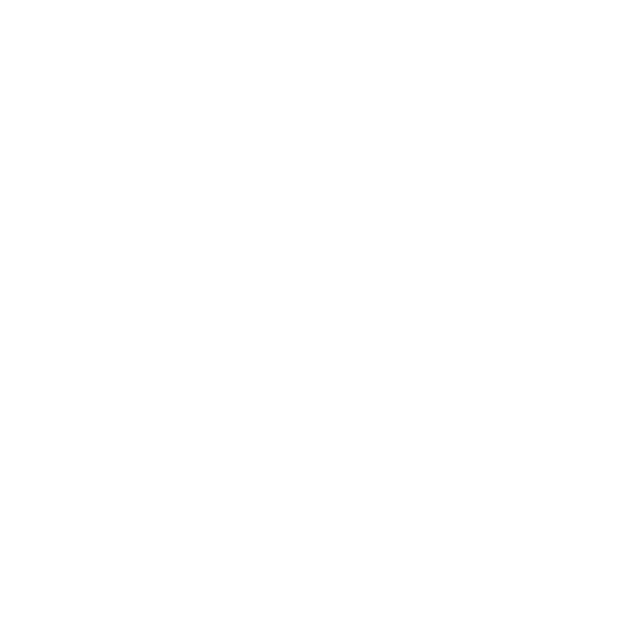
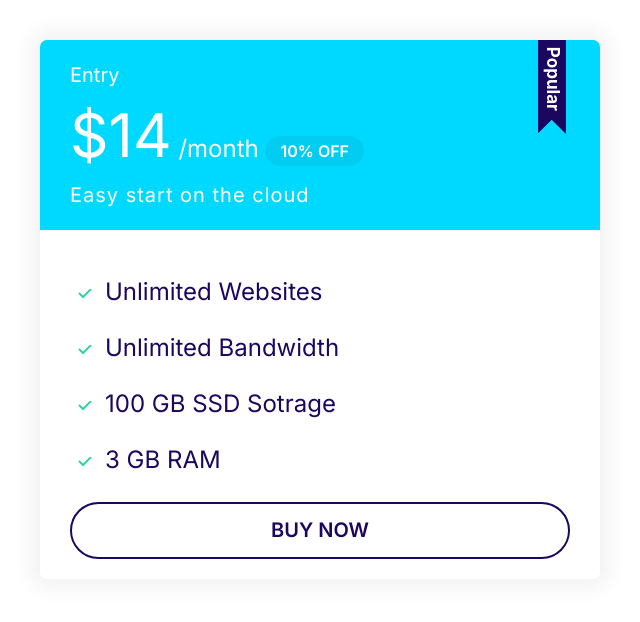
Before and after one commit to adilya2001/atrix, a plain HTML site: page index.html in a window 1280 px wide. Shown: the whole page, without its empty margins (0-640 px from the left). Drawn offline with Linux system fonts and the light colour scheme.

Commit message:
define cards

```diff
--- a/css/styles.css
+++ b/css/styles.css
@@ -23,7 +23,7 @@ html {
 body {
   font-family: Inter, Arial, Arial, Helvetica, sans-serif;
   color: var(--color-boby);
-  font-size: 2rem;
+  font-size: 2.4rem;
   line-height: 1.5;
 }
 
@@ -117,6 +117,7 @@ a {
 
 .badge--small {
   font-size: 1.6rem;
+  padding: 0.5rem 1.5rem;
 }
 
 @media screen and(min-width:1024px) {
@@ -224,6 +225,10 @@ a {
   background: #fff;
   color: var(--color-headings);
   border: 2px solid var(--color-headings);
+  border-radius: var(--border-radius);
+  padding: 1.5rem 3rem;
+  font-size: 2rem;
+  font-weight: 600;
 }
 
 .btn--outline:hover {
@@ -300,3 +305,70 @@ a {
   background: var(--color-secondary);
   color: #fff;
 }
+
+.card--secondary .badge--secondary {
+  background: #02cdf1;
+  color: #fff;
+}
+
+/* plans */
+
+.plan__name {
+  color: #fff;
+  margin: 0;
+  font-weight: 500;
+  font-size: 2rem;
+}
+
+.plan__price {
+  font-size: 6rem;
+}
+
+.plan__biling-cycle {
+  font-size: 2rem;
+  font-weight: 300;
+  opacity: 0.8;
+  margin-right: 1rem;
+}
+
+.plan__description {
+  font-size: 2rem;
+  font-weight: 300;
+  letter-spacing: 1px;
+  display: block;
+}
+
+.plan .list__item {
+  margin-bottom: 2rem;
+}
+
+.plan--popular .card__header{
+  position: relative;
+}
+
+.plan--popular .card__header::before{
+content: url(images/popular.svg);
+width: 40px;
+display: inline-block;
+position: absolute;
+top:-6px;
+right:5%
+}
+
+@media screen and(min-width:1024px) {
+  .plan__name {
+    font-size: 1.4rem;
+  }
+
+  .plan__price {
+    font-size: 5rem;
+  }
+
+  .plan__biling-cycle {
+    font-size: 1.6rem;
+  }
+
+  .plan__description{
+    font-size: 1.7rem';
+  }
+}
--- a/index.html
+++ b/index.html
@@ -13,5 +13,28 @@
       rel="stylesheet"
     />
   </head>
-  <body></body>
+  <body>
+    <div style="width: 50%; padding: 4rem">
+      <div class="plan plan--popular">
+        <div class="card card--secondary">
+          <header class="card__header">
+            <h3 class="plan__name">Entry</h3>
+            <span class="plan__price">$14</span>
+            <span class="plan__billing-cycle">/month</span>
+            <span class="badge badge--secondary badge--small">10% OFF</span>
+            <span class="plan__description">Easy start on the cloud</span>
+          </header>
+          <div class="card__body">
+            <ul class="list list--tick">
+              <li class="list__item">Unlimited Websites</li>
+              <li class="list__item">Unlimited Bandwidth</li>
+              <li class="list__item">100 GB SSD Sotrage</li>
+              <li class="list__item">3 GB RAM</li>
+            </ul>
+            <button class="btn--outline btn--block">BUY NOW</button>
+          </div>
+        </div>
+      </div>
+    </div>
+  </body>
 </html>
```
Also changed, not shown: css/components/cards.html (+19 -6 lines), css/images/popular.svg (added).
